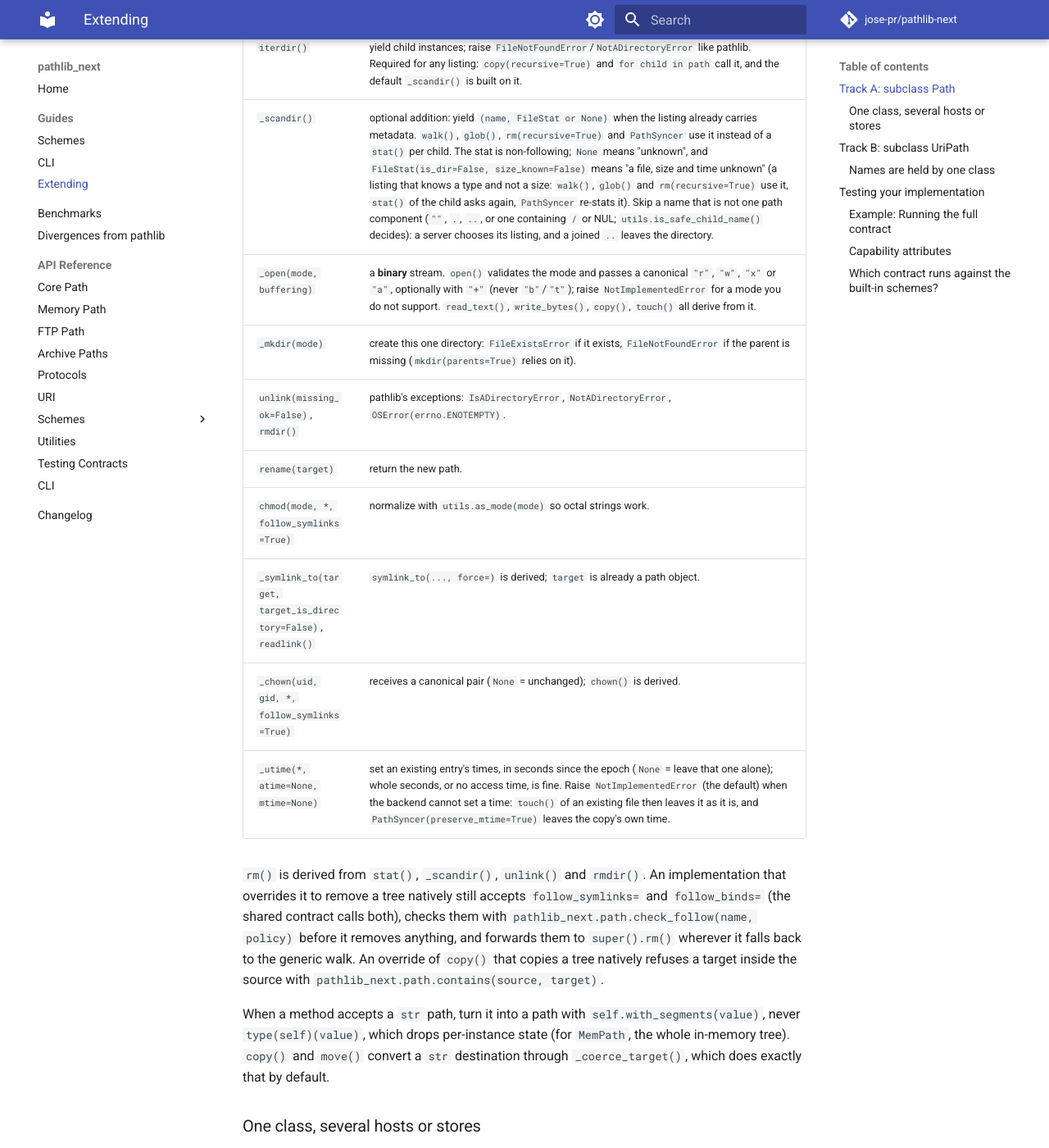
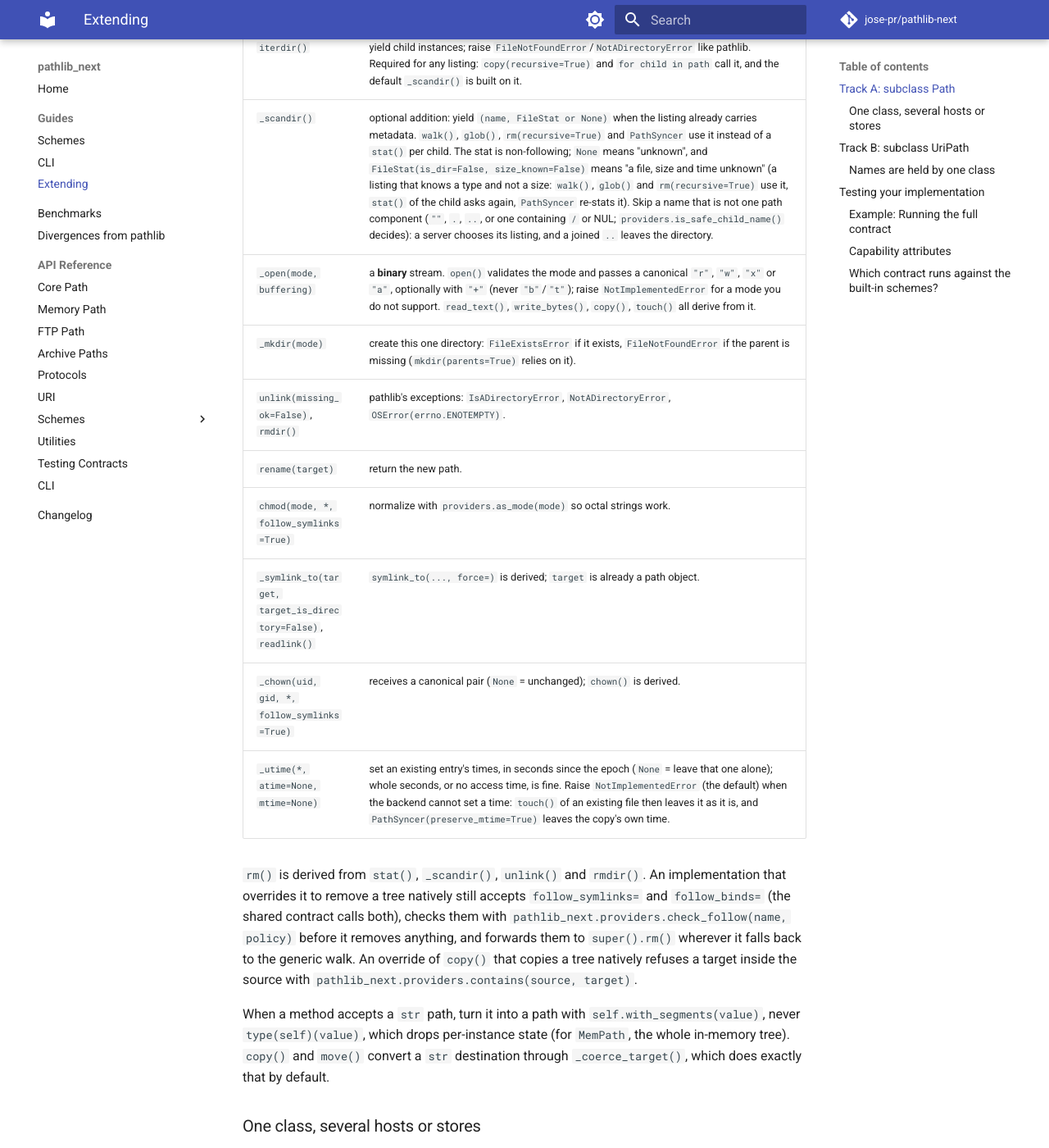
Before and after one commit to jose-pr/uripath, an MkDocs documentation site: the page built from docs/guides/extending.md, in a window 1280 px wide and 1400 px high, scrolled down 1385 px. Shown: the whole window at 82% size. Built offline with MkDocs 1.6.1 and Material for MkDocs 9.7.7, drawn with Linux system fonts in a browser that asks for light colours; comment, search, counter and statistics services are not loaded; some of the changed text lies outside the part shown.

Commit message:
refactor: pathlib_next.utils is replaced by providers and private modules
The helpers a class built on Path calls are public in pathlib_next.providers
(CommitOnClose, LRU, OfferedOnce, UNCHANGED, as_error_handler,
as_error_predicate, as_mode, as_owner, check_follow, contains,
copy_error_predicate, is_safe_child_name, is_windows_flavoured,
notimplemented). Each is defined in a private module named for what it owns:
_commit, _errorpolicy, _lru, _names, _permissions, _stubs. check_follow and
copy_error_predicate leave path.py; the _check_follow, _contains and
_CommitOnClose aliases are gone. Core code imports from those modules, the URI
layer from providers. pathlib_next.utils no longer exists.

```diff
--- a/docs/guides/extending.md
+++ b/docs/guides/extending.md
@@ -47,12 +47,12 @@ deletes when `rename()` is missing) or raise `NotImplementedError`:
 | --- | --- |
 | `stat(*, follow_symlinks=True)` | a `FileStatLike`; `FileStat(st_mode=None, st_size=0, st_mtime=0, is_dir=False)` is ready-made. Raise `FileNotFoundError` for a missing path. |
 | `iterdir()` | yield child instances; raise `FileNotFoundError`/`NotADirectoryError` like pathlib. Required for any listing: `copy(recursive=True)` and `for child in path` call it, and the default `_scandir()` is built on it. |
-| `_scandir()` | optional addition: yield `(name, FileStat or None)` when the listing already carries metadata. `walk()`, `glob()`, `rm(recursive=True)` and `PathSyncer` use it instead of a `stat()` per child. The stat is non-following; `None` means "unknown", and `FileStat(is_dir=False, size_known=False)` means "a file, size and time unknown" (a listing that knows a type and not a size: `walk()`, `glob()` and `rm(recursive=True)` use it, `stat()` of the child asks again, `PathSyncer` re-stats it). Skip a name that is not one path component (`""`, `.`, `..`, or one containing `/` or NUL; `utils.is_safe_child_name()` decides): a server chooses its listing, and a joined `..` leaves the directory. |
+| `_scandir()` | optional addition: yield `(name, FileStat or None)` when the listing already carries metadata. `walk()`, `glob()`, `rm(recursive=True)` and `PathSyncer` use it instead of a `stat()` per child. The stat is non-following; `None` means "unknown", and `FileStat(is_dir=False, size_known=False)` means "a file, size and time unknown" (a listing that knows a type and not a size: `walk()`, `glob()` and `rm(recursive=True)` use it, `stat()` of the child asks again, `PathSyncer` re-stats it). Skip a name that is not one path component (`""`, `.`, `..`, or one containing `/` or NUL; `providers.is_safe_child_name()` decides): a server chooses its listing, and a joined `..` leaves the directory. |
 | `_open(mode, buffering)` | a **binary** stream. `open()` validates the mode and passes a canonical `"r"`, `"w"`, `"x"` or `"a"`, optionally with `"+"` (never `"b"`/`"t"`); raise `NotImplementedError` for a mode you do not support. `read_text()`, `write_bytes()`, `copy()`, `touch()` all derive from it. |
 | `_mkdir(mode)` | create this one directory: `FileExistsError` if it exists, `FileNotFoundError` if the parent is missing (`mkdir(parents=True)` relies on it). |
 | `unlink(missing_ok=False)`, `rmdir()` | pathlib's exceptions: `IsADirectoryError`, `NotADirectoryError`, `OSError(errno.ENOTEMPTY)`. |
 | `rename(target)` | return the new path. |
-| `chmod(mode, *, follow_symlinks=True)` | normalize with `utils.as_mode(mode)` so octal strings work. |
+| `chmod(mode, *, follow_symlinks=True)` | normalize with `providers.as_mode(mode)` so octal strings work. |
 | `_symlink_to(target, target_is_directory=False)`, `readlink()` | `symlink_to(..., force=)` is derived; `target` is already a path object. |
 | `_chown(uid, gid, *, follow_symlinks=True)` | receives a canonical pair (`None` = unchanged); `chown()` is derived. |
 | `_utime(*, atime=None, mtime=None)` | set an existing entry's times, in seconds since the epoch (`None` = leave that one alone); whole seconds, or no access time, is fine. Raise `NotImplementedError` (the default) when the backend cannot set a time: `touch()` of an existing file then leaves it as it is, and `PathSyncer(preserve_mtime=True)` leaves the copy's own time. |
@@ -60,10 +60,10 @@ deletes when `rename()` is missing) or raise `NotImplementedError`:
 `rm()` is derived from `stat()`, `_scandir()`, `unlink()` and `rmdir()`. An
 implementation that overrides it to remove a tree natively still accepts
 `follow_symlinks=` and `follow_binds=` (the shared contract calls both), checks
-them with `pathlib_next.path.check_follow(name, policy)` before it removes
+them with `pathlib_next.providers.check_follow(name, policy)` before it removes
 anything, and forwards them to `super().rm()` wherever it falls back to the
 generic walk. An override of `copy()` that copies a tree natively refuses a
-target inside the source with `pathlib_next.path.contains(source, target)`.
+target inside the source with `pathlib_next.providers.contains(source, target)`.
 
 When a method accepts a `str` path, turn it into a path with
 `self.with_segments(value)`, never `type(self)(value)`, which drops
@@ -266,7 +266,7 @@ Conventions for a scheme implementation:
   `pathlib_next.uri.same_authority(a.source, b.source)`.
 - A backend that cannot be written piecewise (an FTP `STOR`, an archive
   rewrite) is returned from `_open()` as
-  `pathlib_next.utils._commit.CommitOnClose(commit)`: `commit(buffer)` runs once,
+  `pathlib_next.providers.CommitOnClose(commit)`: `commit(buffer)` runs once,
   when the stream is closed.
 
 The shipped API header (`AGENTS.md` inside the package) lists every one of
```
Also changed, not shown: README.md (+2 -1 lines), docs/divergences.md (+3 -3 lines), src/uripath/AGENTS.md (+13 -14 lines), src/uripath/__init__.py (+4 -4 lines), 14 other files.
